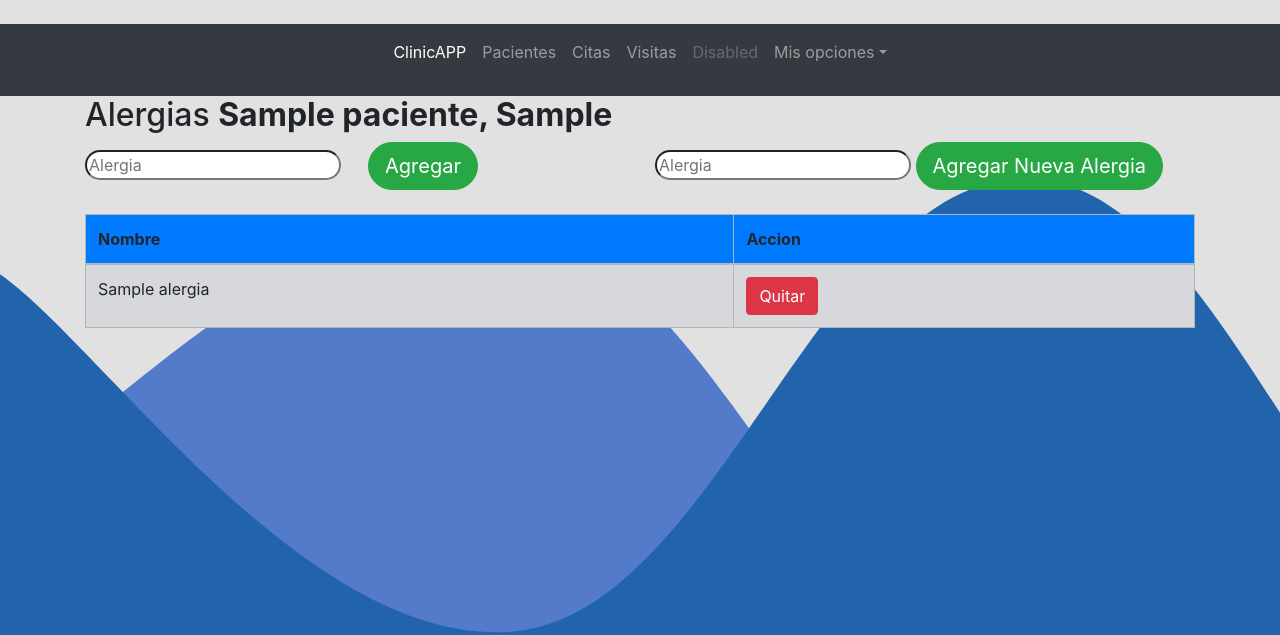
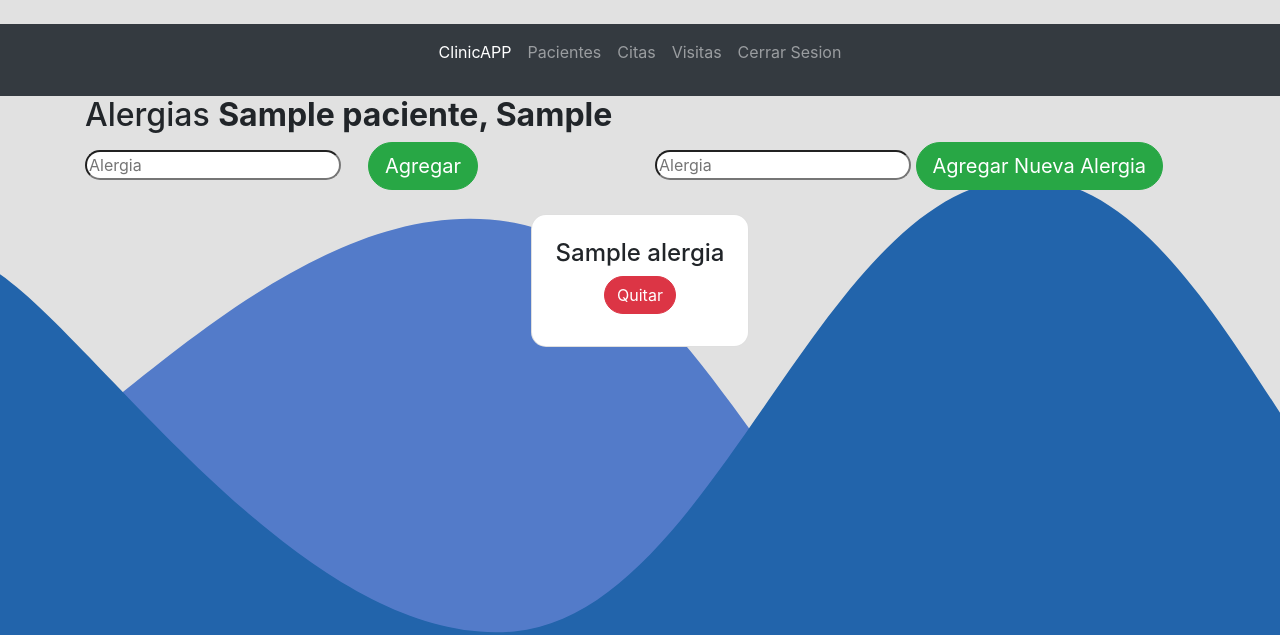
Before and after one commit to Borjapc417/clinicapp, a Django app: page /paciente/alergias/1 in a window 1280 px wide. Shown: the top 635 px of the page. Run offline with Django 4.2, Linux system fonts and the light colour scheme; a user stored in the database is signed in; tables that the repository leaves empty hold one stand-in row (values such as "Sample post"); some libraries are stand-ins or nearby versions.

Commit message:
Mejoras en la IU

```diff
--- a/clinicapp/paciente/templates/add.html
+++ b/clinicapp/paciente/templates/add.html
@@ -117,7 +117,7 @@
 
                     </div>
                     <div class="mt-4 pt-2">
-                      <input class="btn btn-primary btn-lg" type="submit" value="Submit" />
+                      <input class="btn btn-primary btn-lg" type="submit" value="Guardar" style="border-radius: 2rem;"/>
                     </div>
 
                   </form>
--- a/clinicapp/paciente/templates/add_detalles.html
+++ b/clinicapp/paciente/templates/add_detalles.html
@@ -47,25 +47,23 @@
         </div>
     </div>
     <br>
-        <table class="table table-bordered table-secondary">
-            <thead>
-                <tr class="bg-primary">
-                    <th>Nombre</th>
-                    <th>Accion</th>
-                </tr>
-            </thead>
-            <tbody>
-                {% for alergia in paciente.alergias.all %}
-                <tr>
-                    <td>{{ alergia.nombre }}</td>
-                    <td>
-                        <a class="delete" title="Quitar" data-toggle="tooltip" href="/paciente/alergias/borrar/{{ alergia.id }}/{{ paciente.id }}"><button type="button"
-                                class="btn btn-danger">Quitar</button></a>
-                    </td>
-                </tr>
-                {% endfor %}
-            </tbody>
-        </table>
+    {% for alergia in paciente.alergias.all %}
+    <div class="col col-xl-12 d-flex justify-content-center">
+
+    <div class="card mb-5" style="border-radius: 15px;">
+        <div class="card-body p-4">
+
+            <h4>{{ alergia.nombre }}</h4>
+            <h4 class="d-flex justify-content-center"><a class="delete" title="Quitar" data-toggle="tooltip" href="/paciente/alergias/borrar/{{ alergia.id }}/{{ paciente.id }}"><button type="button"
+                class="btn btn-danger " style="border-radius: 2rem;">Quitar</button></a></h4>
+        </div>
+    </div>
+    </div>
+
+
+{% endfor %}
+
+
     </div>
 </div>
 
--- a/clinicapp/templates/navbar.html
+++ b/clinicapp/templates/navbar.html
@@ -89,15 +89,7 @@
             <a class="nav-link" href="#">Visitas</a>
           </li>
           <li class="nav-item">
-            <a class="nav-link disabled" href="#" tabindex="-1" aria-disabled="true">Disabled</a>
-          </li>
-          <li class="nav-item dropdown">
-            <a class="nav-link dropdown-toggle" href="#" id="dropdown08" data-bs-toggle="dropdown" aria-expanded="false">Mis opciones</a>
-            <ul class="dropdown-menu" aria-labelledby="dropdown08">
-              <li><a class="dropdown-item" href="#">Cerrar Sesion</a></li>
-              <li><a class="dropdown-item" href="#">Modificar mi perfil</a></li>
-              <li><a class="dropdown-item" href="#">Something else here</a></li>
-            </ul>
+            <a class="nav-link" href="#">Cerrar Sesion</a>
           </li>
         </ul>
       </div>
```
Also changed, not shown: clinicapp/paciente/templates/main.html (+6 -6 lines).
